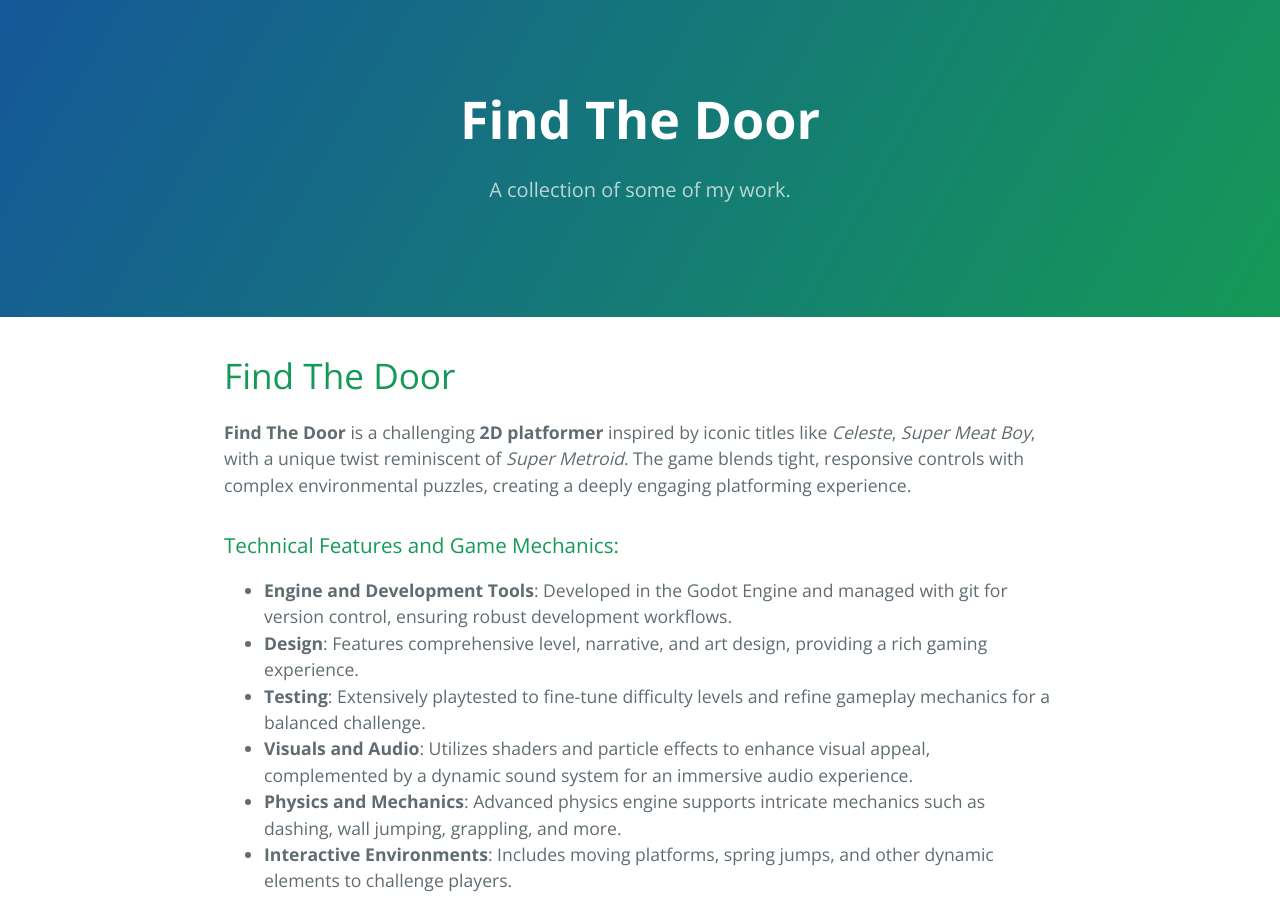
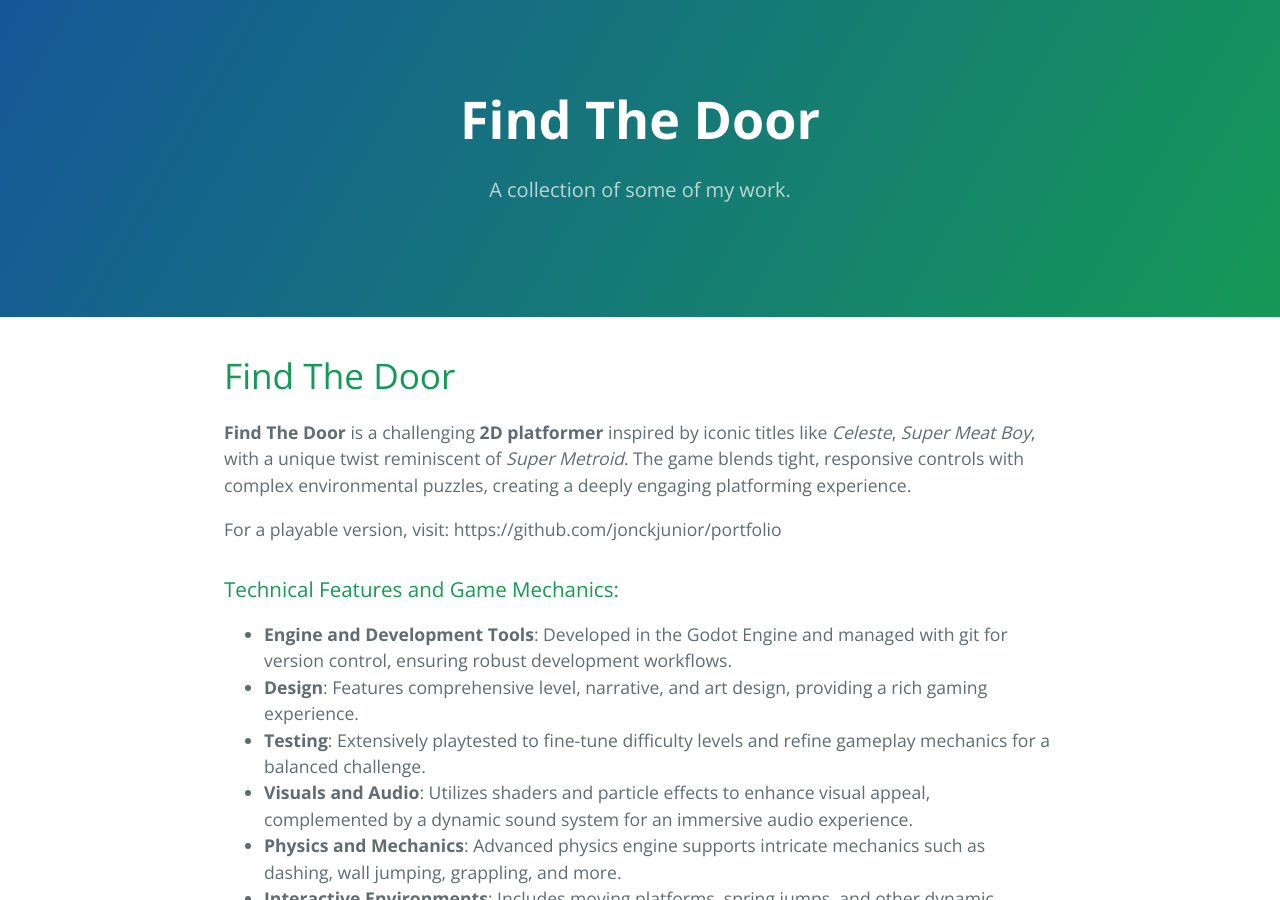
Before and after one commit to jonckjunior/portfolio, a Jekyll site: the page built from index.md, in a window 1280 px wide and 900 px high. Built offline with Jekyll 4.4.1, drawn with Linux system fonts in a browser that asks for light colours; our own code applies the rules of GitHub Pages for plain Markdown files; part of the change alters nothing that is shown; some of the changed text lies outside the part shown.

Commit message:
adding link

```diff
--- a/_config.yml
+++ b/_config.yml
@@ -1,4 +1,4 @@
-title: Jonck's Portfolio
+title: Joncks Portfolio
 description: A collection of some of my work.
 show_downloads: true
 google_analytics:
--- a/index.md
+++ b/index.md
@@ -5,6 +5,8 @@ layout: default
 # Find The Door
 
 **Find The Door** is a challenging **2D platformer** inspired by iconic titles like _Celeste_, _Super Meat Boy_, with a unique twist reminiscent of _Super Metroid_. The game blends tight, responsive controls with complex environmental puzzles, creating a deeply engaging platforming experience.
+
+For a playable version, visit: https://github.com/jonckjunior/portfolio
 
 ### Technical Features and Game Mechanics:
 
@@ -82,3 +84,5 @@ Venture into the mystic realms of **Find The Door**. Navigate a labyrinth of int
   </p> -->
 
 Embark on this thrilling adventure in **Find The Door**, where each challenge is a key to unraveling the grand mystery behind the legendary Door of Desires.
+
+# Competitive Programming Manager
```
